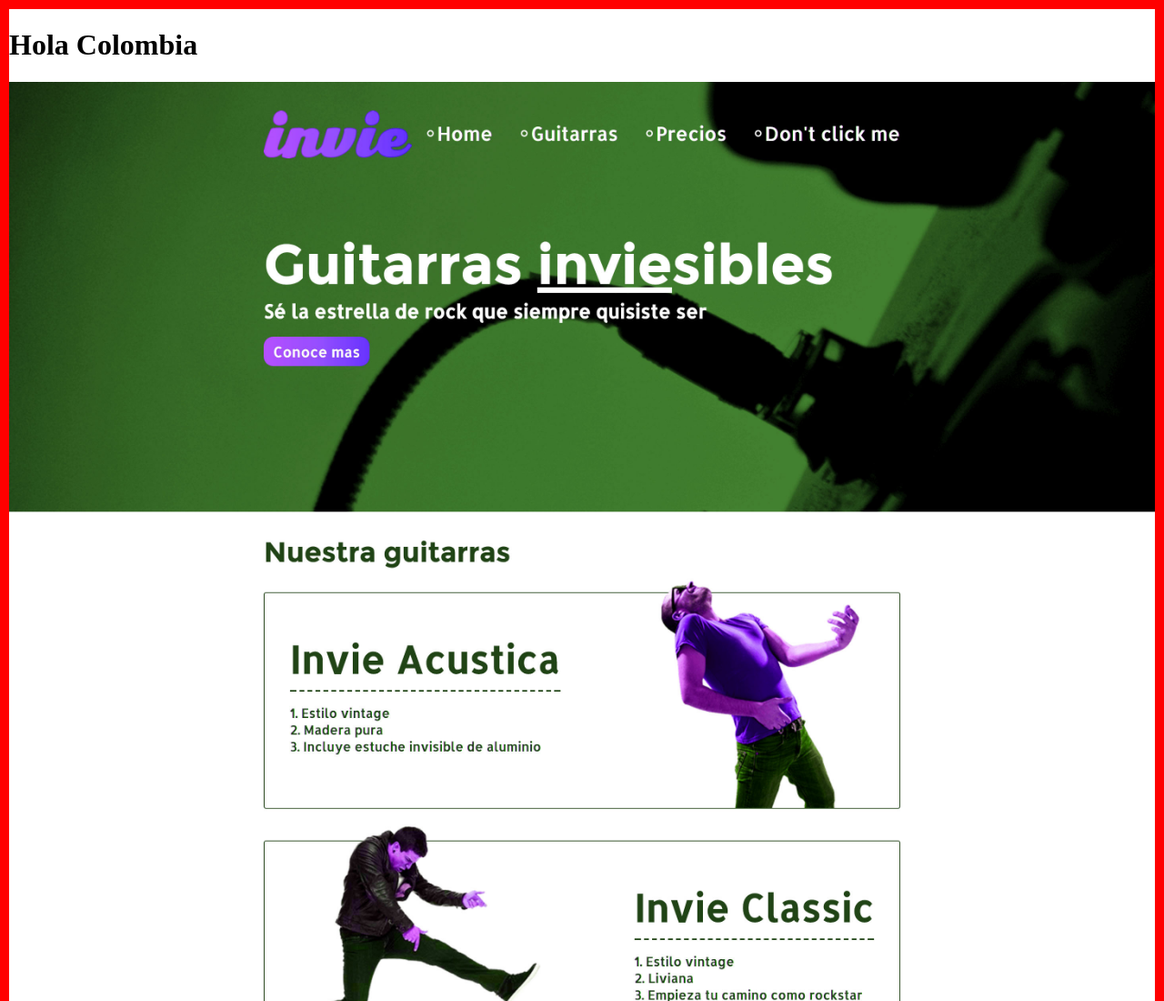
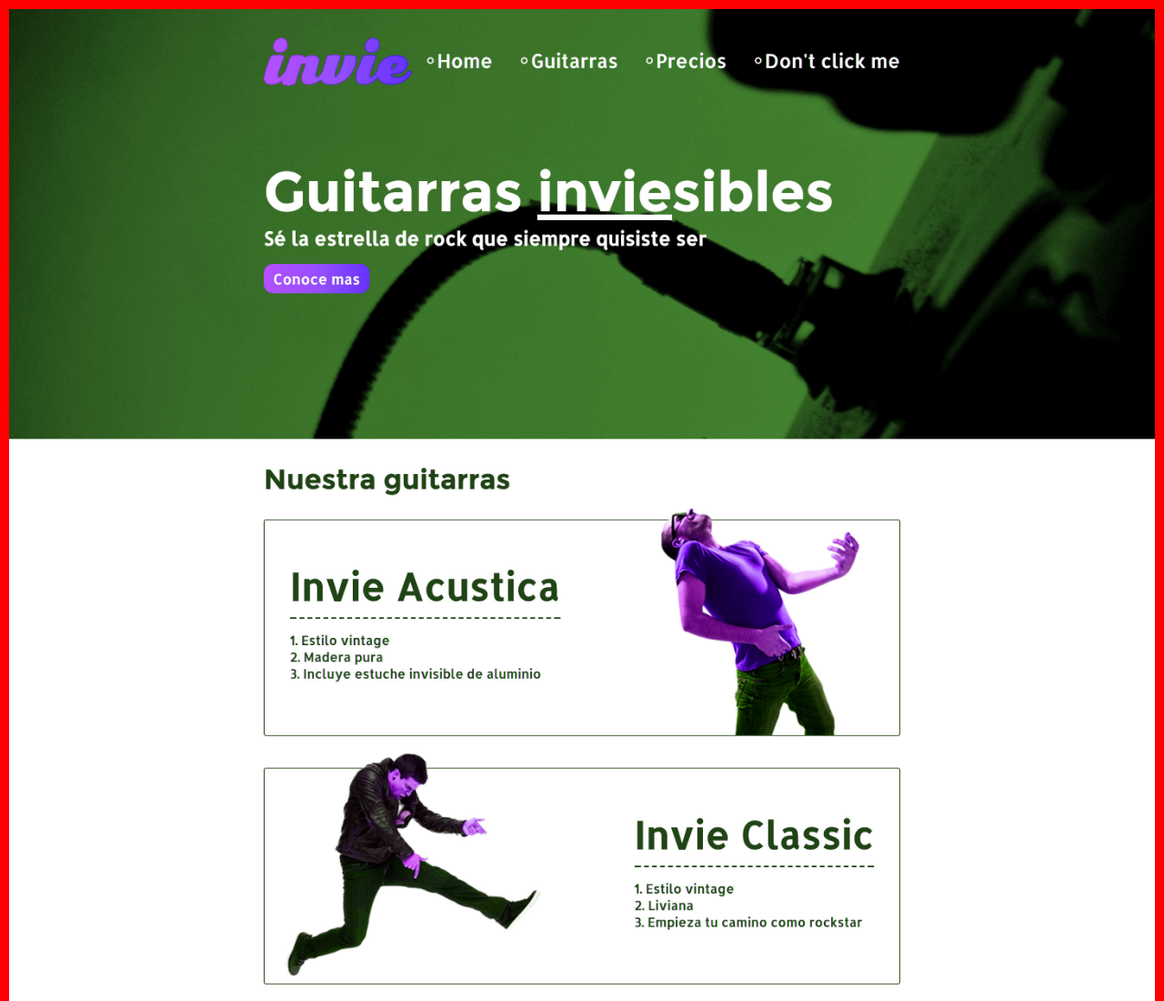
Before and after one commit to cfmurciaf/invie-githud, a plain HTML site: page index.html in a window 1280 px wide. Shown: the top 1100 px of the page at 91% size. Drawn offline with Linux system fonts and the light colour scheme.

Commit message:
borando h1

```diff
--- a/index.html
+++ b/index.html
@@ -45,7 +45,7 @@
 
 <body>
 
-	<h1>Hola Colombia</h1>
+
 	<img src="1.webp" alt="" id="responsive">
 	<img src="nueva-version.webp" align="center">
 
```
